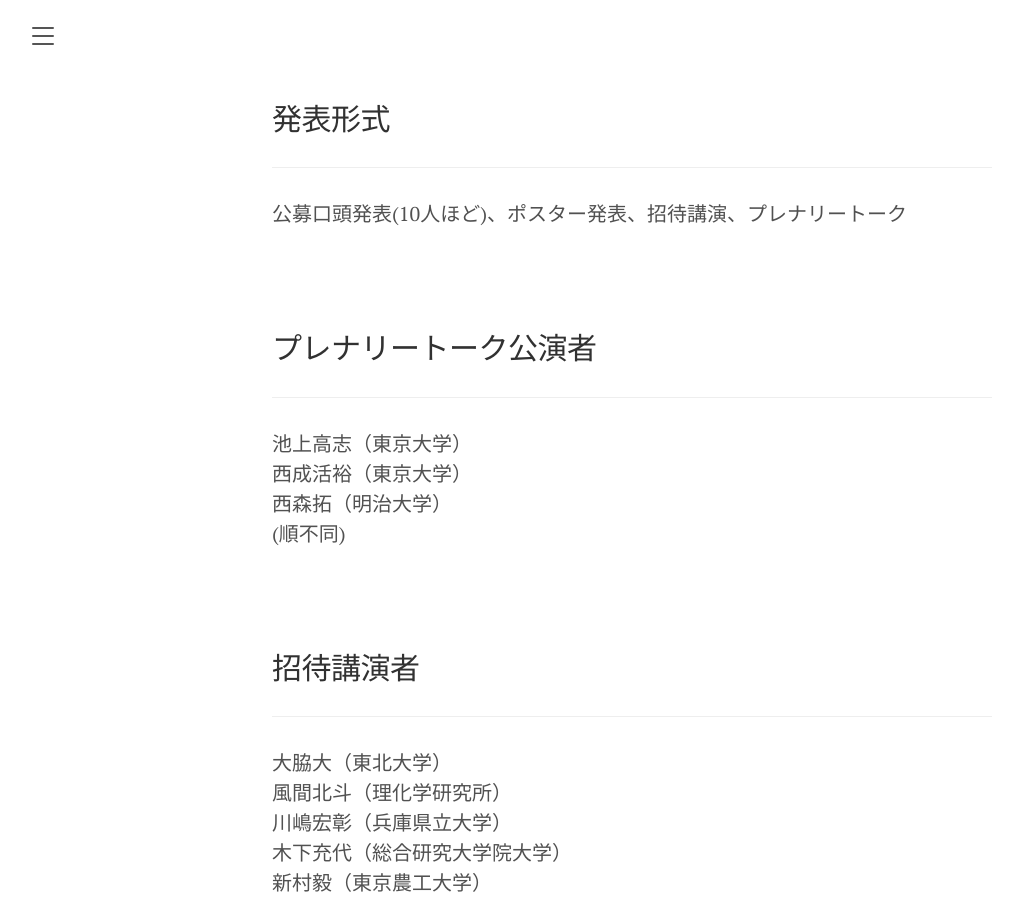
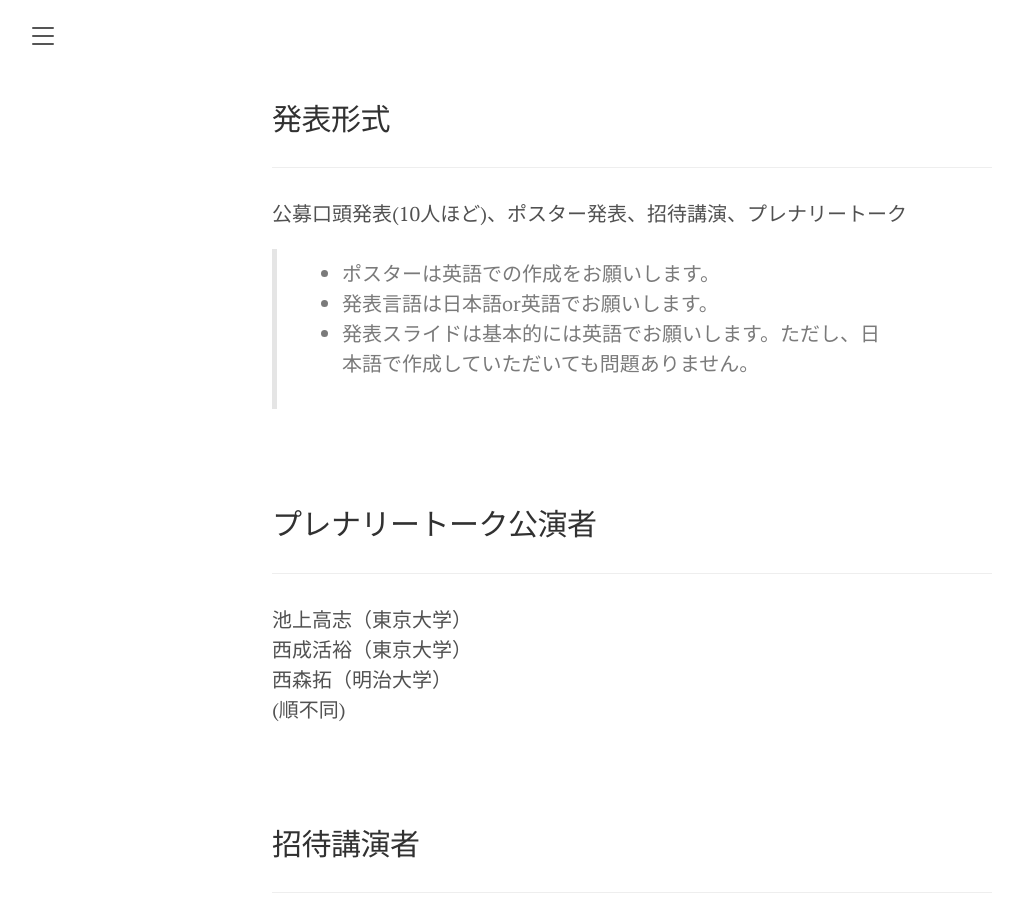
Before and after one commit to SystemsEthology/website, a Jekyll site: the page built from event/conference01.md, in a window 1280 px wide and 900 px high, scrolled down 2450 px. Shown: the whole window, without its empty margins (8-1031 px from the left). Built offline with Jekyll 4.4.1, drawn with Linux system fonts in a browser that asks for light colours.

Commit message:
update conference01

```diff
--- a/event/conference01.md
+++ b/event/conference01.md
@@ -76,6 +76,10 @@
 ***
 公募口頭発表(10人ほど)、ポスター発表、招待講演、プレナリートーク
 
+> - ポスターは英語での作成をお願いします。
+> - 発表言語は日本語or英語でお願いします。
+> - 発表スライドは基本的には英語でお願いします。ただし、日本語で作成していただいても問題ありません。
+
 <br>
 <br>
 
```
